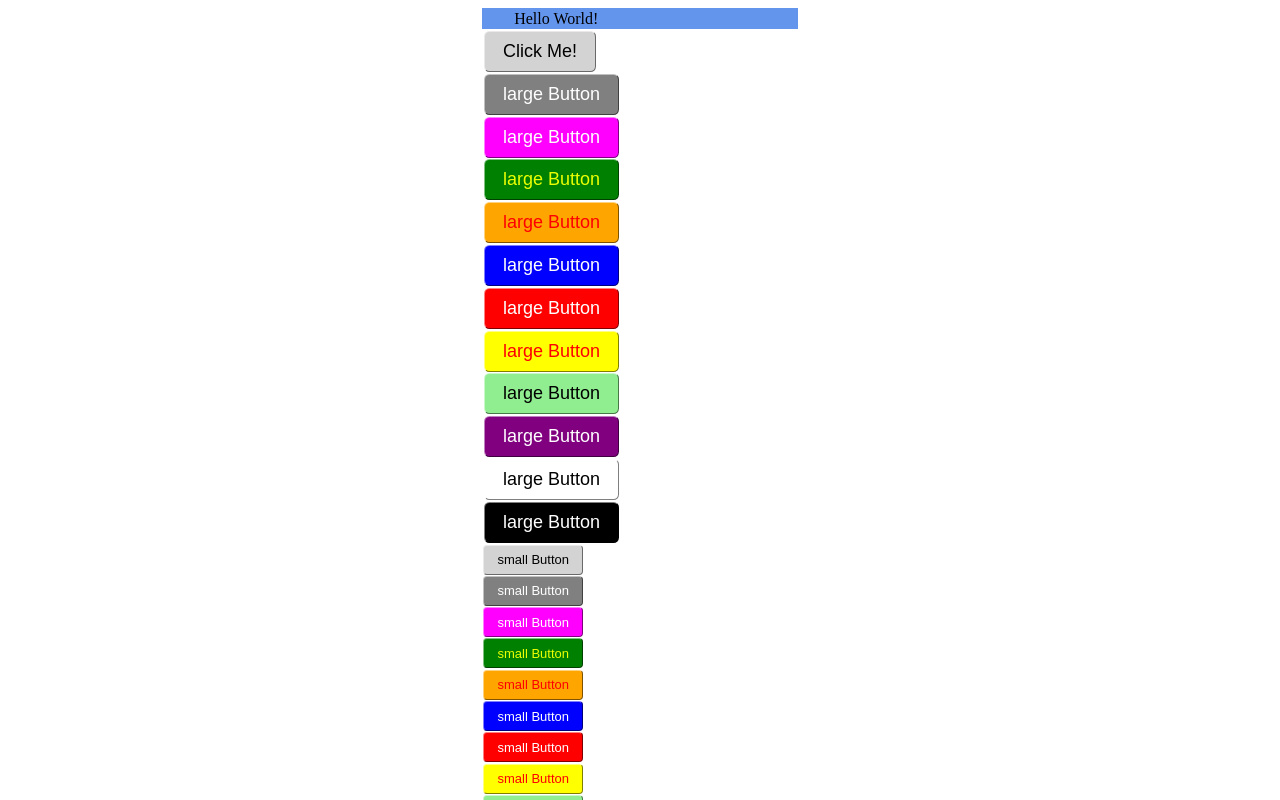
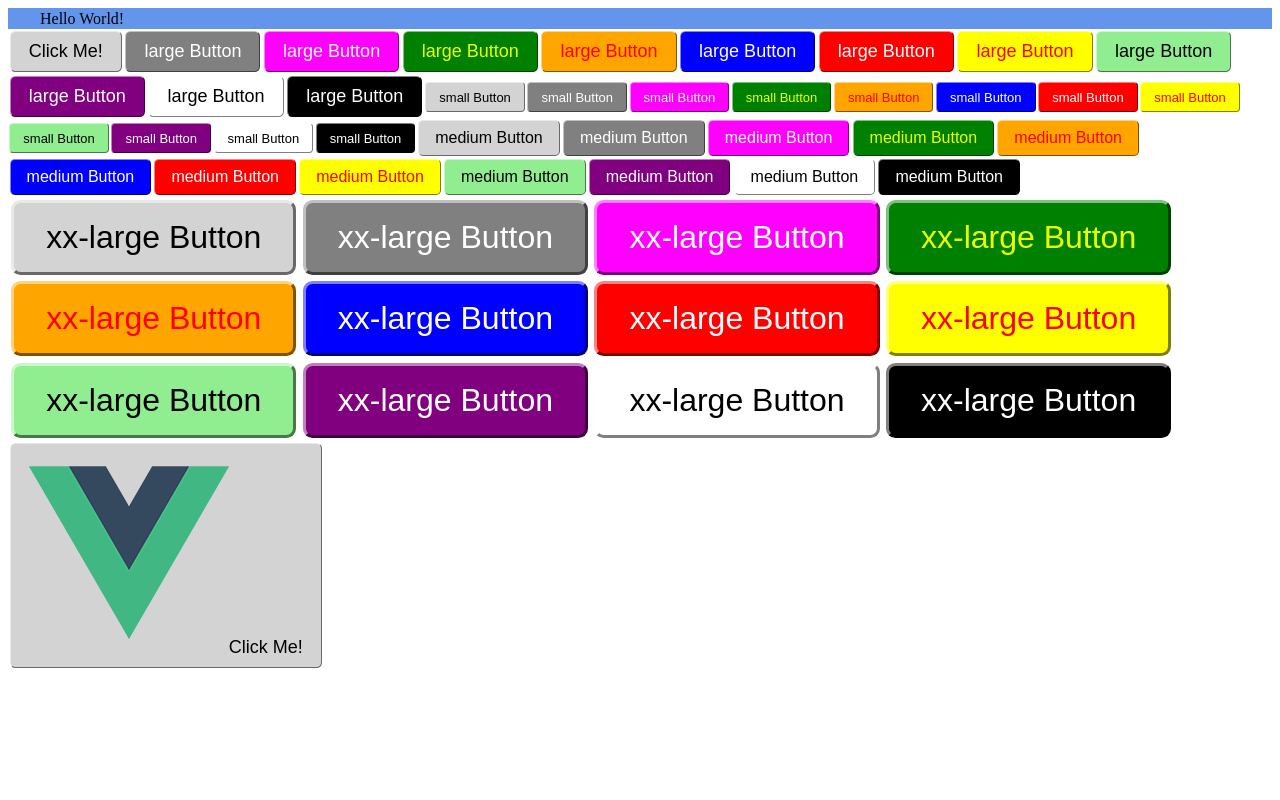
Before and after one commit to b-hayes/vue, a Vue app in the folder vue-cli-created-project/: page / in a window 1280 px wide. Shown: the top 800 px of the page. Built offline with nearby package versions, Linux system fonts and the light colour scheme.

Commit message:
remove flex from buttons

```diff
--- a/vue-cli-created-project/src/components/Button.vue
+++ b/vue-cli-created-project/src/components/Button.vue
@@ -41,10 +41,6 @@ button {
   border: 0.1em solid;
   border-color: rgba(255, 255, 255, 0.5) rgba(0, 0, 0, 0.5) rgba(0, 0, 0, 0.5) rgba(255, 255, 255, 0.5);
   border-radius: 0.3em;
-  /*box-shadow: 0.1em 0.1em 0.1em 0.1em rgba(0, 0, 0, 0.3);*/
-  display: flex;
-  /*flex-direction: column;*/
-  align-items: center;
 }
 
 button:hover {
@@ -53,7 +49,7 @@ button:hover {
 }
 
 button:active {
-  box-shadow: inset 0em 0em 0em 10em rgba(0, 0, 0, 0.3);
+  box-shadow: inset 0 0 0 10em rgba(0, 0, 0, 0.3);
   border-color: rgba(0, 0, 0, 0.5) rgba(255, 255, 255, 0.5) rgba(255, 255, 255, 0.5) rgba(0, 0, 0, 0.5);
 }
 
```
